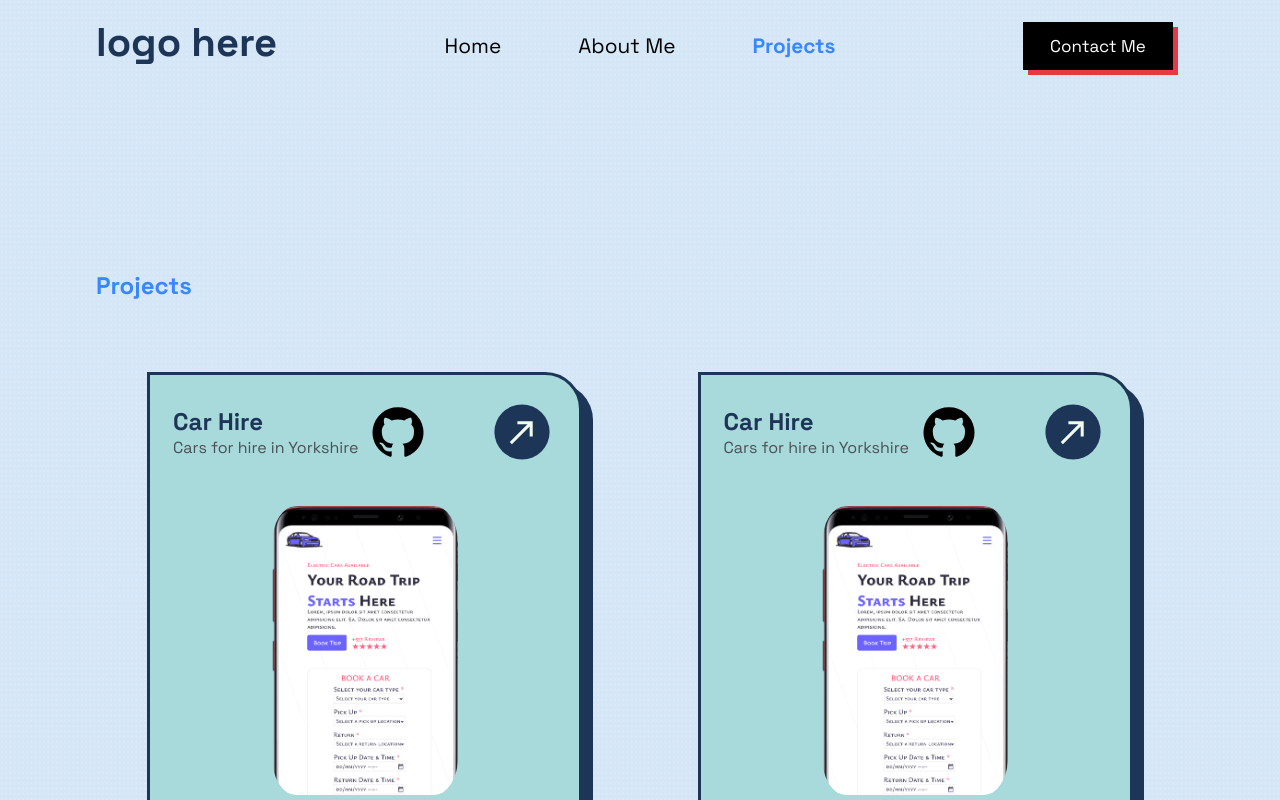
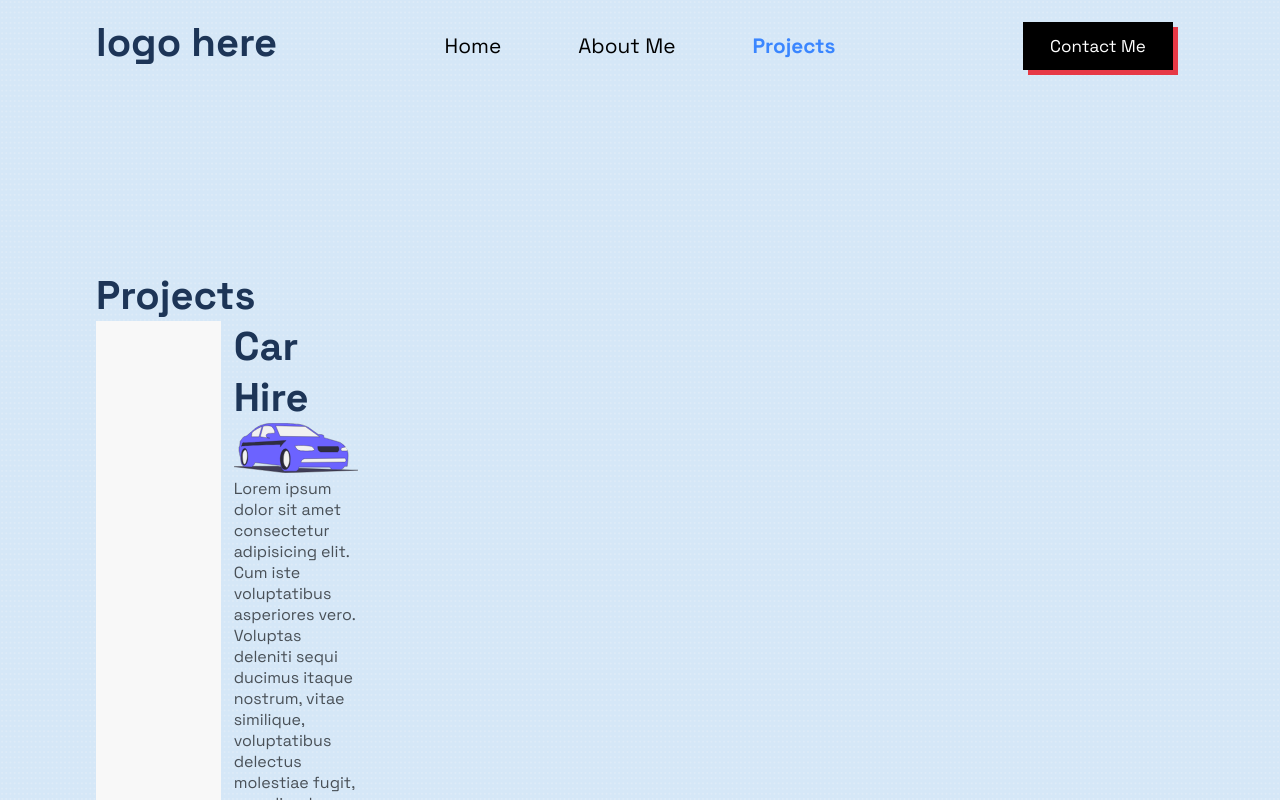
Before and after one commit to noorgm/Portfolio, a React (Create React App) app: page /project in a window 1280 px wide. Built offline with nearby package versions, Linux system fonts and the light colour scheme.

Commit message:
Did not like the look of Project componnet so got rid of all the codes and updated it again, just need to do its CSS and some javscript then its done but thats after I come back from break

```diff
--- a/src/components/Project/Project.js
+++ b/src/components/Project/Project.js
@@ -2,8 +2,9 @@ import React from 'react';
 
 
 import NorthEastIcon from '@mui/icons-material/NorthEast';
-import mobile from '../../assets/images/mobile.png';
 import GitHub  from '@mui/icons-material/GitHub';
+import carLogo from '../../assets/images/logoo.svg';
+import carSs from '../../assets/images/car-ss.png';
 import './project.css';
 
 const Project = () => {
@@ -11,72 +12,29 @@ const Project = () => {
     <section className="project-bg">
       <div className="container">
         <h3 className='project-heading'>Projects</h3>
+
         <div className="projects grid">
+          <div className="project-left">
+            <img src={carSs} alt="car screenshot" />
+          </div>
 
-          <div className="project-box container">
-            <div className="project-box-heading">
-              <div className="p-b-h-left">
-                <h4>Car Hire</h4>
-                <p>Cars for hire in Yorkshire</p>
-              </div>
-              <div className="p-b-h-right">
-                <GitHub className='project-github-icon' />
-                <NorthEastIcon className='project-arrow-icon'/>
+          <div className="project-right">
+            <div className="p-r-heading">
+              <h3>Car Hire</h3>
+              <img src={carLogo} alt="car logo" />
+            </div>
+            <div className="p-r-middle">
+              <p>Lorem ipsum dolor sit amet consectetur adipisicing elit. Cum iste voluptatibus asperiores vero. Voluptas deleniti sequi ducimus itaque nostrum, vitae similique, voluptatibus delectus molestiae fugit, repudiandae quos necessitatibus unde eius. Non!</p>
+              <div className="p-r-lib">
+                <p>Lorem, ipsum</p>
+                <p>Lorem, ipsum</p>
               </div>
             </div>
-            <div className="project-box-img">
-              <img src={mobile} alt="mobile" />
+            <div className="p-r-bottom">
+              <GitHub className='project-github-icon' />
+              <NorthEastIcon className='project-arrow-icon'/>
             </div>
           </div>
-
-          <div className="project-box container">
-            <div className="project-box-heading">
-              <div className="p-b-h-left">
-                <h4>Car Hire</h4>
-                <p>Cars for hire in Yorkshire</p>
-              </div>
-              <div className="p-b-h-right">
-                <GitHub className='project-github-icon' />
-                <NorthEastIcon className='project-arrow-icon'/>
-              </div>
-            </div>
-            <div className="project-box-img">
-              <img src={mobile} alt="mobile" />
-            </div>
-          </div>
-
-          <div className="project-box container">
-            <div className="project-box-heading">
-              <div className="p-b-h-left">
-                <h4>Car Hire</h4>
-                <p>Cars for hire in Yorkshire</p>
-              </div>
-              <div className="p-b-h-right">
-                <GitHub className='project-github-icon' />
-                <NorthEastIcon className='project-arrow-icon'/>
-              </div>
-            </div>
-            <div className="project-box-img">
-              <img src={mobile} alt="mobile" />
-            </div>
-          </div>
-
-          <div className="project-box container">
-            <div className="project-box-heading">
-              <div className="p-b-h-left">
-                <h4>Car Hire</h4>
-                <p>Cars for hire in Yorkshire</p>
-              </div>
-              <div className="p-b-h-right">
-                <GitHub className='project-github-icon' />
-                <NorthEastIcon className='project-arrow-icon'/>
-              </div>
-            </div>
-            <div className="project-box-img">
-              <img src={mobile} alt="mobile" />
-            </div>
-          </div>
-
         </div>
 
       </div>
--- a/src/components/Project/project.css
+++ b/src/components/Project/project.css
@@ -1,44 +1,11 @@
 .project-bg {
     padding: 151px 0px 0px 0px;
 }
-.project-heading {
-    color: var(--secondary-color);
-    font-size: 1.5rem;
-    margin-bottom: 1rem;
-}
 
 
-.projects {
-    /* margin: 151px 0px; */
-    margin: 71px 0px;
-    row-gap: 3rem;
-}
-.project-box {
-    grid-column: span 4;
-    background-color: var(--third-color);
-    width: max(81%, 400px);
-    height: 571px;
-    box-shadow: 11px 11px 0px 0px var(--primary-color);
-    border-bottom-left-radius: 37px;
-    border-top-right-radius: 37px;
-    border: 3px solid var(--primary-color);
-    /* overflow: hidden; */
-}
-.project-box-heading {
-    display: flex;
-    justify-content: space-between;
-    margin: 23px;
-    align-items: center;
-}
-.p-b-h-left > h4 {
-    font-size: 1.5rem;
-}
-.p-b-h-right {
-    display: flex;
-    gap: 93px;
-    align-items: center;
-    padding: 15px;
-}
+
+
+
 .project-github-icon {
     scale: 2.3;
     cursor: pointer;
@@ -55,11 +22,3 @@
 .project-arrow-icon:hover {
     background-color: var(--fifth-color);
 }
-.project-box-img {
-    text-align: center;
-    padding: 17px;
-}
-.project-box-img > img {
-    width: 47%;
-    border-radius: 13%;
-}
--- a/src/index.css
+++ b/src/index.css
@@ -52,6 +52,9 @@ body button {
     box-shadow: 5px 5px 0px 0px var(--fifth-color);
     cursor: pointer;
 }
+body button:hover {
+    box-shadow: 5px 5px 0px 0px var(--secondary-color);
+}
 
 h1, h2, h3, h4 {
     font-size: 2.5rem;
```
Also changed, not shown: src/assets/images/car-ss.png (added), src/assets/images/logoo.svg (added).
